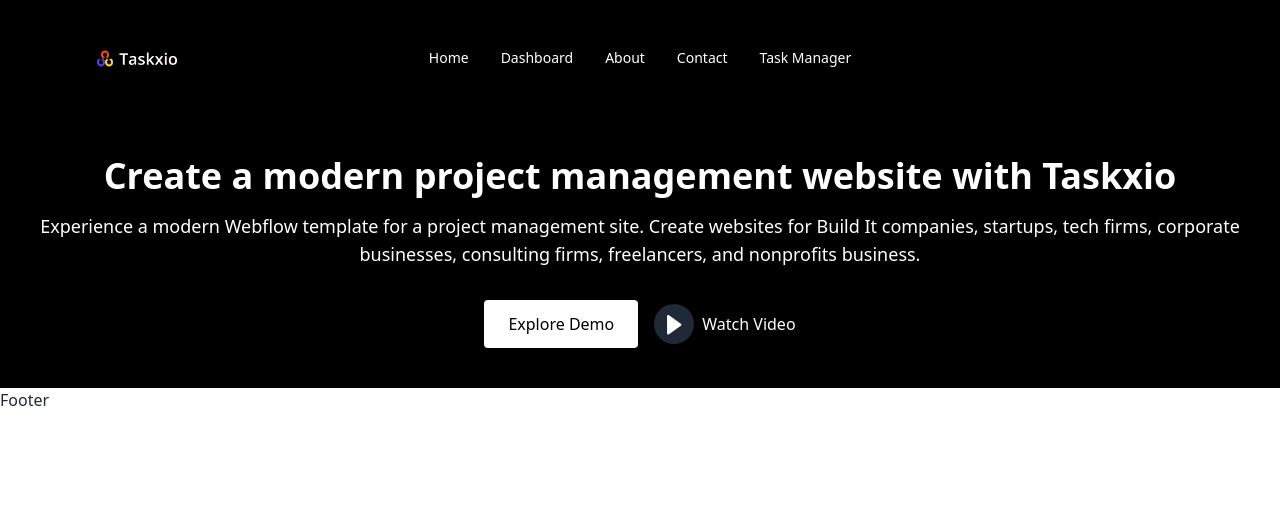
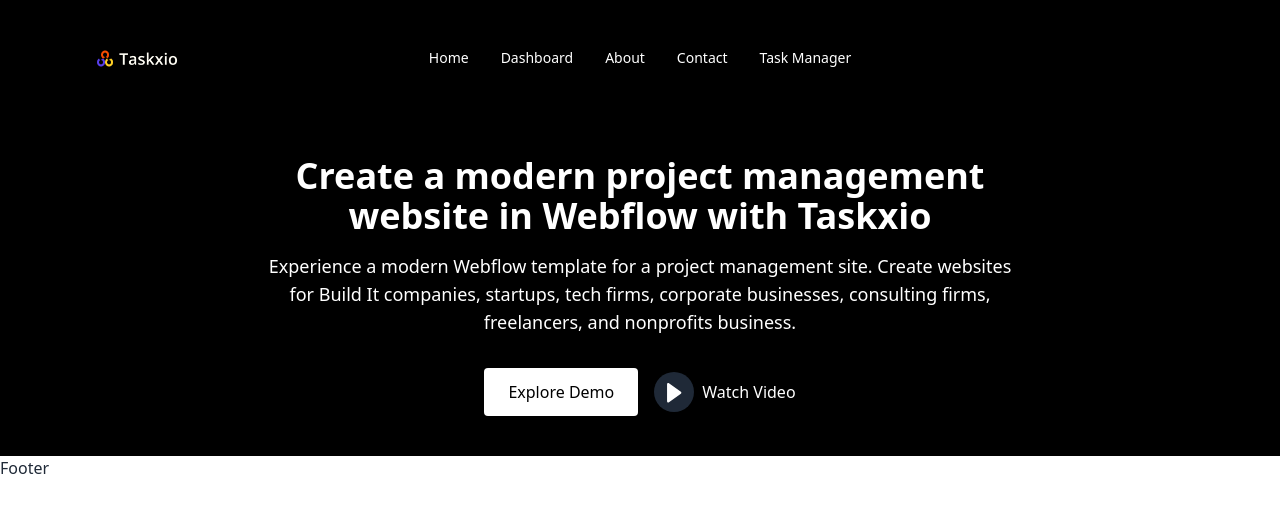
Before and after one commit to kaiyumdev/Task-Management, a React (Vite) app: page / in a window 1280 px wide. Shown: the top 512 px of the page. Built offline with nearby package versions, Linux system fonts and the light colour scheme.

Commit message:
feat(hero): updated hero section to short paragraph length successfully

```diff
--- a/src/components/Home/Hero.jsx
+++ b/src/components/Home/Hero.jsx
@@ -4,9 +4,9 @@ const Hero = () => {
   return (
 <div class="bg-black text-white mx-auto px-4 py-10">
   <div class="flex flex-col items-center">
-    <div class="text-center">
+    <div class="text-center max-w-3xl">
       <h1 class="text-4xl font-bold mb-4">
-        Create a modern project management website with Taskxio
+        Create a modern project management website in Webflow with Taskxio
       </h1>
       <p class="text-lg mb-8">
         Experience a modern Webflow template for a project management site. Create websites for Build It companies, startups, tech firms, corporate businesses, consulting firms, freelancers, and nonprofits business.
@@ -32,6 +32,7 @@ const Hero = () => {
     </div> */}
   </div>
 </div>
+
   )
 }
 
```
